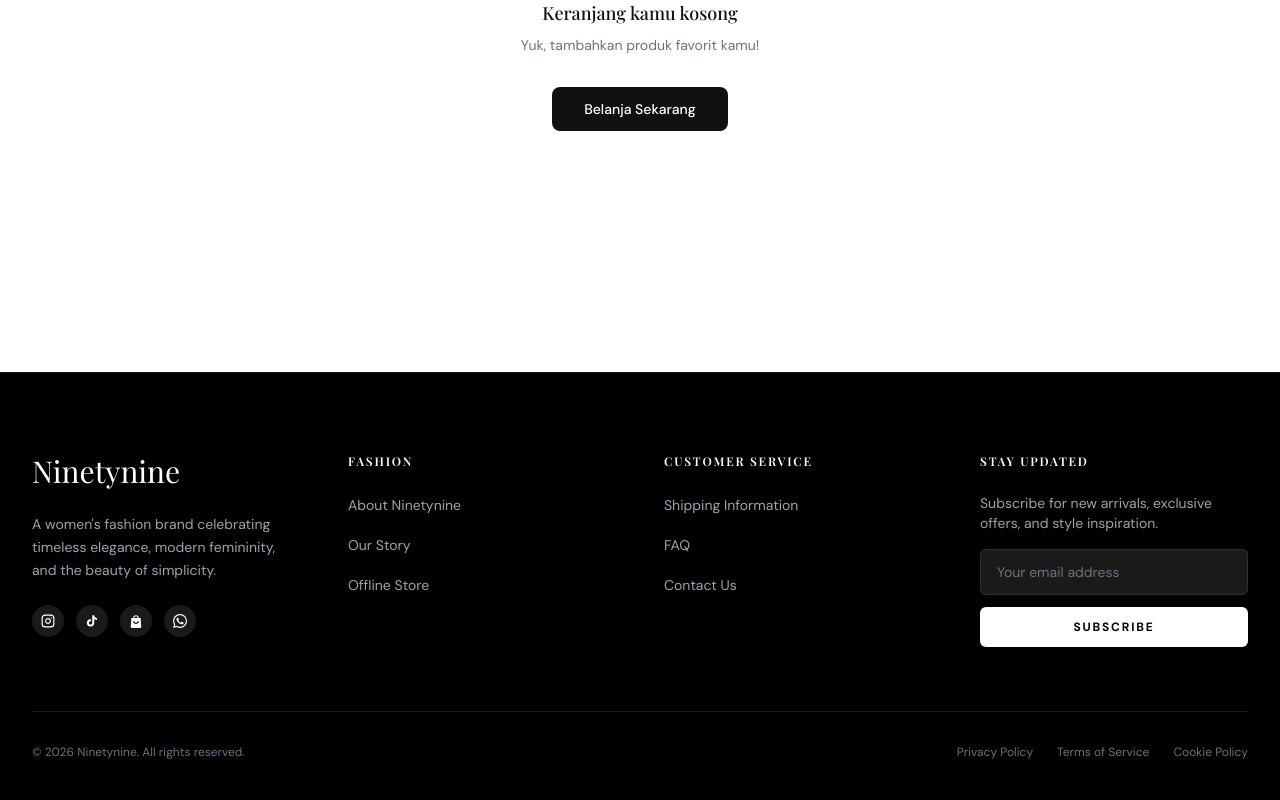
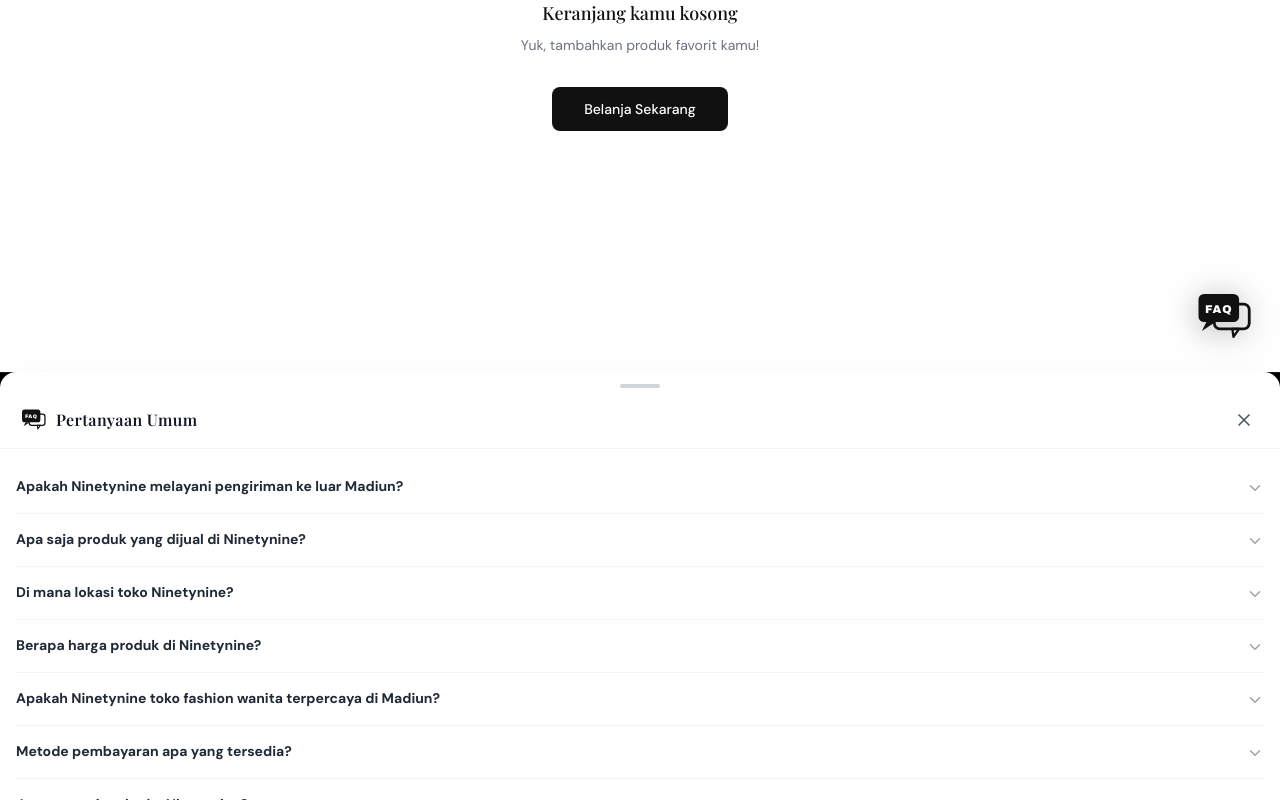
Before and after one commit to lollappies/ninetyninestore, a React (Vite) app: page /cart in a window 1280 px wide. Shown: the part 428-1228 px from the top of the page. Built offline with nearby package versions, Linux system fonts and the light colour scheme; a web font is replaced by a local one.

Commit message:
add button faq

```diff
--- a/src/App.tsx
+++ b/src/App.tsx
@@ -1,3 +1,4 @@
+// src/App.tsx
 import React, { useState, useEffect } from 'react';
 import { Routes, Route, useLocation, useNavigate } from 'react-router-dom';
 import { CustomToastProvider } from './components/CustomToast';
@@ -13,6 +14,7 @@
 import { WishlistModal } from './components/WishlistModal';
 import { LooksModal } from './components/LooksModal';
 import { AllProductsModal } from './components/AllProductsModal';
+import { FaqButton } from './components/FaqButton'; // ← BARU
 import { Product } from './utils/data';
 import { ProductDetailPage } from './pages/ProductDetailPage';
 import { CheckoutPage } from './pages/CheckoutPage';
@@ -126,6 +128,10 @@
   ];
 
   const showFooter = !noFooterPages.some(path => location.pathname.startsWith(path));
+
+  // Sembunyikan FAQ button di halaman transaksi & login saja
+  const hideFaqPages = ['/checkout', '/payment', '/order-complete', '/login'];
+  const showFaqButton = !hideFaqPages.some(path => location.pathname.startsWith(path));
 
   return (
     <CustomToastProvider>
@@ -243,6 +249,9 @@
 
         {showFooter && <Footer />}
 
+        {/* ← FAQ Floating Button global */}
+        {showFaqButton && <FaqButton />}
+
         <WishlistModal
           isOpen={isWishlistOpen}
           onClose={handleCloseWishlist}
--- /dev/null
+++ b/src/components/FaqButton.tsx
@@ -0,0 +1,59 @@
+// src/components/FaqButton.tsx
+import { useState } from "react";
+import { FaqPanel } from "./FaqPanel";
+
+export function FaqButton() {
+  const [isOpen, setIsOpen] = useState(false);
+
+  return (
+    <>
+      {/* Floating FAQ Button — fixed pojok kanan bawah */}
+      <button
+        onClick={() => setIsOpen(true)}
+        aria-label="FAQ - Pertanyaan Umum"
+        className="fixed bottom-6 right-6 z-50 group"
+        style={{ filter: "drop-shadow(0 4px 16px rgba(0,0,0,0.30))" }}
+      >
+        {/* SVG icon dua chat bubble — transparan, tanpa background putih */}
+        <svg
+          width="62"
+          height="62"
+          viewBox="0 0 110 110"
+          fill="none"
+          xmlns="http://www.w3.org/2000/svg"
+          className="transition-transform duration-200 group-hover:scale-110 group-active:scale-95"
+        >
+          {/* Bubble belakang kanan (outline) */}
+          <rect
+            x="36" y="32" width="62" height="44" rx="10"
+            fill="none" stroke="#111111" strokeWidth="5"
+          />
+          <polygon
+            points="68,76 80,76 70,90"
+            fill="none" stroke="#111111" strokeWidth="4" strokeLinejoin="round"
+          />
+
+          {/* Bubble depan kiri (solid) */}
+          <rect x="8" y="14" width="72" height="50" rx="10" fill="#111111" />
+          <polygon points="22,64 14,80 38,64" fill="#111111" />
+
+          {/* Teks FAQ */}
+          <text
+            x="44" y="48"
+            textAnchor="middle"
+            fill="white"
+            fontSize="20"
+            fontWeight="900"
+            fontFamily="'Arial Black', Arial, sans-serif"
+            letterSpacing="2"
+          >
+            FAQ
+          </text>
+        </svg>
+      </button>
+
+      {/* Panel FAQ */}
+      <FaqPanel isOpen={isOpen} onClose={() => setIsOpen(false)} />
+    </>
+  );
+}
--- /dev/null
+++ b/src/components/FaqPanel.tsx
@@ -0,0 +1,179 @@
+// src/components/FaqPanel.tsx
+import { useState, useEffect } from "react";
+import { X, ChevronDown } from "lucide-react";
+import { FaqJsonLd } from "./JsonLd";
+
+interface FaqPanelProps {
+  isOpen: boolean;
+  onClose: () => void;
+}
+
+const faqs = [
+  {
+    question: "Apakah Ninetynine melayani pengiriman ke luar Madiun?",
+    answer:
+      "Ya, Ninetynine melayani pengiriman ke seluruh Indonesia termasuk Ponorogo, Jombang, Kediri, Nganjuk, Blitar, Tulungagung, dan Sidoarjo menggunakan berbagai jasa ekspedisi terpercaya.",
+  },
+  {
+    question: "Apa saja produk yang dijual di Ninetynine?",
+    answer:
+      "Ninetynine menjual fashion wanita lengkap meliputi dress, blouse, tunic, outer, sweater, pants, dan skirt dengan harga mulai IDR 69.000 hingga IDR 325.000.",
+  },
+  {
+    question: "Di mana lokasi toko Ninetynine?",
+    answer:
+      "Ninetynine hadir di 8 kota Jawa Timur: Madiun (Jl. Cokroaminoto No.35), Ponorogo, Jombang, Kediri, Nganjuk, Blitar, Tulungagung, dan Sidoarjo. Pembelian juga bisa dilakukan online melalui website.",
+  },
+  {
+    question: "Berapa harga produk di Ninetynine?",
+    answer:
+      "Harga produk Ninetynine sangat terjangkau mulai dari IDR 69.000 hingga IDR 325.000 untuk berbagai pilihan fashion wanita berkualitas.",
+  },
+  {
+    question: "Apakah Ninetynine toko fashion wanita terpercaya di Madiun?",
+    answer:
+      "Ya, Ninetynine adalah toko fashion wanita terpercaya yang berbasis di Madiun, Jawa Timur, dengan koleksi lengkap, harga terjangkau, dan telah melayani pelanggan dari seluruh Indonesia.",
+  },
+  {
+    question: "Metode pembayaran apa yang tersedia?",
+    answer:
+      "Ninetynine menerima pembayaran melalui Cash dan Transfer Bank untuk kemudahan berbelanja kamu.",
+  },
+  {
+    question: "Jam operasional toko Ninetynine?",
+    answer:
+      "Toko fisik Ninetynine buka setiap hari Senin – Minggu pukul 09.00 – 21.00 WIB. Untuk pembelian online tersedia 24 jam melalui website.",
+  },
+];
+
+export function FaqPanel({ isOpen, onClose }: FaqPanelProps) {
+  const [openIndex, setOpenIndex] = useState<number | null>(null);
+
+  // Tutup scroll body saat panel terbuka
+  useEffect(() => {
+    if (isOpen) {
+      document.body.style.overflow = "hidden";
+    } else {
+      document.body.style.overflow = "";
+      setOpenIndex(null);
+    }
+    return () => {
+      document.body.style.overflow = "";
+    };
+  }, [isOpen]);
+
+  // Tutup saat tekan Escape
+  useEffect(() => {
+    const handleKey = (e: KeyboardEvent) => {
+      if (e.key === "Escape") onClose();
+    };
+    window.addEventListener("keydown", handleKey);
+    return () => window.removeEventListener("keydown", handleKey);
+  }, [onClose]);
+
+  const toggle = (index: number) => {
+    setOpenIndex(openIndex === index ? null : index);
+  };
+
+  return (
+    <>
+      {/* JSON-LD SEO tetap dimuat */}
+      <FaqJsonLd />
+
+      {/* Overlay */}
+      <div
+        onClick={onClose}
+        className={`fixed inset-0 z-50 bg-black/40 backdrop-blur-sm transition-opacity duration-300 ${
+          isOpen ? "opacity-100 pointer-events-auto" : "opacity-0 pointer-events-none"
+        }`}
+      />
+
+      {/* Panel — slide dari bawah */}
+      <div
+        role="dialog"
+        aria-modal="true"
+        aria-label="Pertanyaan Umum (FAQ)"
+        className={`fixed bottom-0 left-0 right-0 z-50 bg-white rounded-t-2xl shadow-2xl
+          transition-transform duration-300 ease-out
+          ${isOpen ? "translate-y-0" : "translate-y-full"}
+          max-h-[80vh] flex flex-col`}
+      >
+        {/* Handle bar */}
+        <div className="flex justify-center pt-3 pb-1">
+          <div className="w-10 h-1 rounded-full bg-gray-300" />
+        </div>
+
+        {/* Header */}
+        <div className="flex items-center justify-between px-5 py-3 border-b border-gray-100">
+          <div className="flex items-center gap-2">
+            {/* Mini FAQ icon */}
+            <svg width="28" height="28" viewBox="0 0 110 110" fill="none" xmlns="http://www.w3.org/2000/svg">
+              <rect x="8" y="14" width="72" height="50" rx="10" fill="#111111" />
+              <polygon points="22,64 14,80 38,64" fill="#111111" />
+              <rect x="36" y="32" width="62" height="44" rx="10" fill="none" stroke="#111111" strokeWidth="5" />
+              <polygon points="68,76 80,76 70,90" fill="none" stroke="#111111" strokeWidth="4" strokeLinejoin="round" />
+              <text x="44" y="48" textAnchor="middle" fill="white" fontSize="20" fontWeight="900" fontFamily="'Arial Black', Arial, sans-serif" letterSpacing="2">FAQ</text>
+            </svg>
+            <h2 className="text-base font-bold text-gray-900 tracking-wide">Pertanyaan Umum</h2>
+          </div>
+          <button
+            onClick={onClose}
+            aria-label="Tutup FAQ"
+            className="p-1.5 rounded-full hover:bg-gray-100 transition-colors"
+          >
+            <X size={20} className="text-gray-600" />
+          </button>
+        </div>
+
+        {/* FAQ list — scrollable */}
+        <div className="overflow-y-auto flex-1 px-4 py-3 divide-y divide-gray-100">
+          {faqs.map((faq, index) => (
+            <div key={index} className="py-1">
+              <button
+                onClick={() => toggle(index)}
+                className="w-full flex items-start justify-between gap-3 py-3 text-left group"
+                aria-expanded={openIndex === index}
+              >
+                <span className="text-sm font-semibold text-gray-800 leading-snug group-hover:text-black transition-colors">
+                  {faq.question}
+                </span>
+                <ChevronDown
+                  size={18}
+                  className={`flex-shrink-0 mt-0.5 text-gray-400 transition-transform duration-200 ${
+                    openIndex === index ? "rotate-180 text-black" : ""
+                  }`}
+                />
+              </button>
+
+              {/* Accordion answer */}
+              <div
+                className={`overflow-hidden transition-all duration-300 ease-out ${
+                  openIndex === index ? "max-h-60 opacity-100" : "max-h-0 opacity-0"
+                }`}
+              >
+                <p className="pb-3 text-sm text-gray-600 leading-relaxed pr-6">
+                  {faq.answer}
+                </p>
+              </div>
+            </div>
+          ))}
+        </div>
+
+        {/* Footer */}
+        <div className="px-5 py-3 border-t border-gray-100 bg-gray-50 rounded-b-none">
+          <p className="text-xs text-center text-gray-400">
+            Masih ada pertanyaan?{" "}
+            <a
+              href="https://wa.me/6281335579050"
+              target="_blank"
+              rel="noopener noreferrer"
+              className="text-black font-semibold underline underline-offset-2"
+            >
+              Chat via WhatsApp
+            </a>
+          </p>
+        </div>
+      </div>
+    </>
+  );
+}
```
